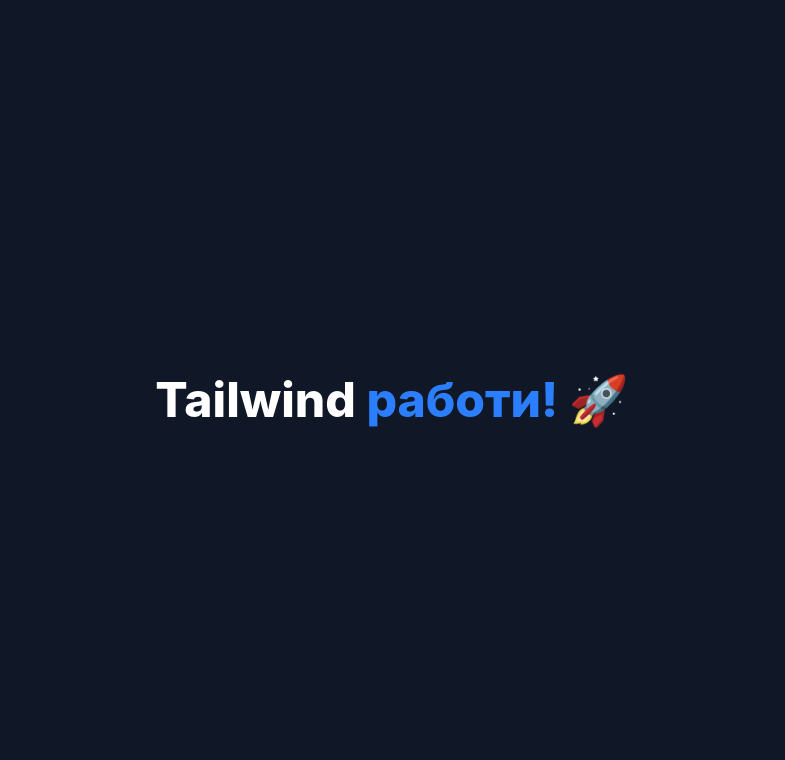
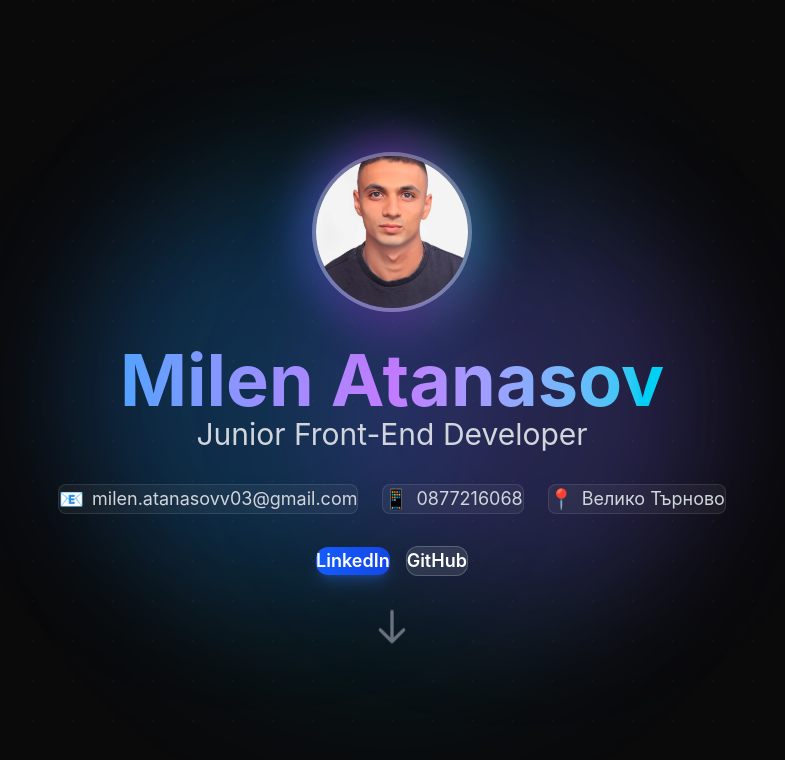
Before and after one commit to Milen03/Milen, a React (Vite) app in the folder Client/: page / in a window 1280 px wide. Shown: the top 760 px of the page, without its empty margins (248-1033 px from the left). Built offline with nearby package versions, Linux system fonts and the light colour scheme.

Commit message:
Add hero and image

```diff
--- a/Client/src/App.jsx
+++ b/Client/src/App.jsx
@@ -1,9 +1,14 @@
+import Hero from "./components/Hero";
+
 export default function App() {
   return (
-    <div className="min-h-screen bg-gray-900 flex items-center justify-center">
-      <h1 className="text-5xl font-extrabold text-white">
-        Tailwind <span className="text-blue-500">работи!</span> 🚀
-      </h1>
+    <div className="min-h-screen bg-[#0a0a0b] text-white">
+      <Hero />
+
+      {/* Тук ще добавим секциите */}
+      <main className="max-w-6xl mx-auto px-6 py-12">
+
+      </main>
     </div>
   );
 }
--- /dev/null
+++ b/Client/src/components/Hero.jsx
@@ -0,0 +1,94 @@
+export default function Hero() {
+  return (
+    <header className="min-h-screen flex items-center justify-center relative overflow-hidden">
+
+      {/* Фон с градиент и ефекти */}
+      <div className="absolute inset-0 bg-[#0a0a0b]">
+        {/* Градиентни кръгове */}
+        <div className="absolute top-1/4 left-1/4 w-96 h-96 bg-blue-500/20 rounded-full blur-3xl"></div>
+        <div className="absolute bottom-1/4 right-1/4 w-96 h-96 bg-purple-500/20 rounded-full blur-3xl"></div>
+        <div className="absolute top-1/2 left-1/2 -translate-x-1/2 -translate-y-1/2 w-[600px] h-[600px] bg-cyan-500/10 rounded-full blur-3xl"></div>
+
+        {/* Мрежа/Grid ефект */}
+        <div
+          className="absolute inset-0 opacity-20"
+          style={{
+            backgroundImage: `radial-gradient(circle at 1px 1px, rgba(255,255,255,0.15) 1px, transparent 0)`,
+            backgroundSize: '40px 40px'
+          }}
+        ></div>
+      </div>
+
+      {/* Съдържание */}
+      <div className="relative z-10 max-w-4xl mx-auto px-6 py-16 w-full">
+        <div className="flex flex-col items-center text-center gap-8">
+
+          {/* Аватар */}
+          <div className="relative">
+            <div className="absolute -inset-3 bg-gradient-to-r from-blue-500 via-purple-500 to-cyan-500 rounded-full blur-xl opacity-60 animate-pulse"></div>
+            <img
+              src="/milen.JPG"
+              alt="Milen Atanasov"
+              className="relative w-40 h-40 rounded-full border-4 border-white/30 shadow-2xl object-cover"
+            />
+          </div>
+
+          {/* Име и Професия */}
+          <div>
+            <h1 className="text-5xl md:text-7xl font-bold bg-gradient-to-r from-blue-400 via-purple-400 to-cyan-400 bg-clip-text text-transparent mb-4">
+              Milen Atanasov
+            </h1>
+            <p className="text-2xl md:text-3xl text-gray-300">
+              Junior Front-End Developer
+            </p>
+          </div>
+
+          {/* Контакти */}
+          <div className="flex flex-wrap items-center justify-center gap-6 text-gray-300 mt-4">
+            <a
+              href="mailto:milen.atanasovv03@gmail.com"
+              className="flex items-center gap-2 hover:text-blue-400 transition text-lg bg-white/5 px-4 py-2 rounded-lg border border-white/10"
+            >
+              <span className="text-xl">📧</span>
+              <span>milen.atanasovv03@gmail.com</span>
+            </a>
+            <span className="flex items-center gap-2 text-lg bg-white/5 px-4 py-2 rounded-lg border border-white/10">
+              <span className="text-xl">📱</span> 0877216068
+            </span>
+            <span className="flex items-center gap-2 text-lg bg-white/5 px-4 py-2 rounded-lg border border-white/10">
+              <span className="text-xl">📍</span> Велико Търново
+            </span>
+          </div>
+
+          {/* Социални линкове */}
+          <div className="flex items-center gap-4 mt-6">
+            <a
+              href="https://www.linkedin.com/in/milen-atanasov-774670321/"
+              target="_blank"
+              rel="noopener noreferrer"
+              className="px-8 py-4 rounded-xl bg-gradient-to-r from-blue-600 to-blue-700 hover:from-blue-500 hover:to-blue-600 transition-all text-white font-semibold text-lg shadow-lg shadow-blue-500/25"
+            >
+              LinkedIn
+            </a>
+            <a
+              href="https://github.com/Milen03"
+              target="_blank"
+              rel="noopener noreferrer"
+              className="px-8 py-4 rounded-xl bg-white/10 border border-white/20 hover:border-purple-400 hover:text-purple-400 hover:bg-purple-500/10 transition-all font-semibold text-lg"
+            >
+              GitHub
+            </a>
+          </div>
+
+          {/* Стрелка надолу */}
+          <a href="#about" className="mt-12 animate-bounce text-gray-500 hover:text-white transition">
+            <svg className="w-10 h-10" fill="none" stroke="currentColor" viewBox="0 0 24 24">
+              <path strokeLinecap="round" strokeLinejoin="round" strokeWidth={2} d="M19 14l-7 7m0 0l-7-7m7 7V3" />
+            </svg>
+          </a>
+
+        </div>
+      </div>
+    </header>
+  );
+}
```
Also changed, not shown: Client/public/milen.JPG (added).
